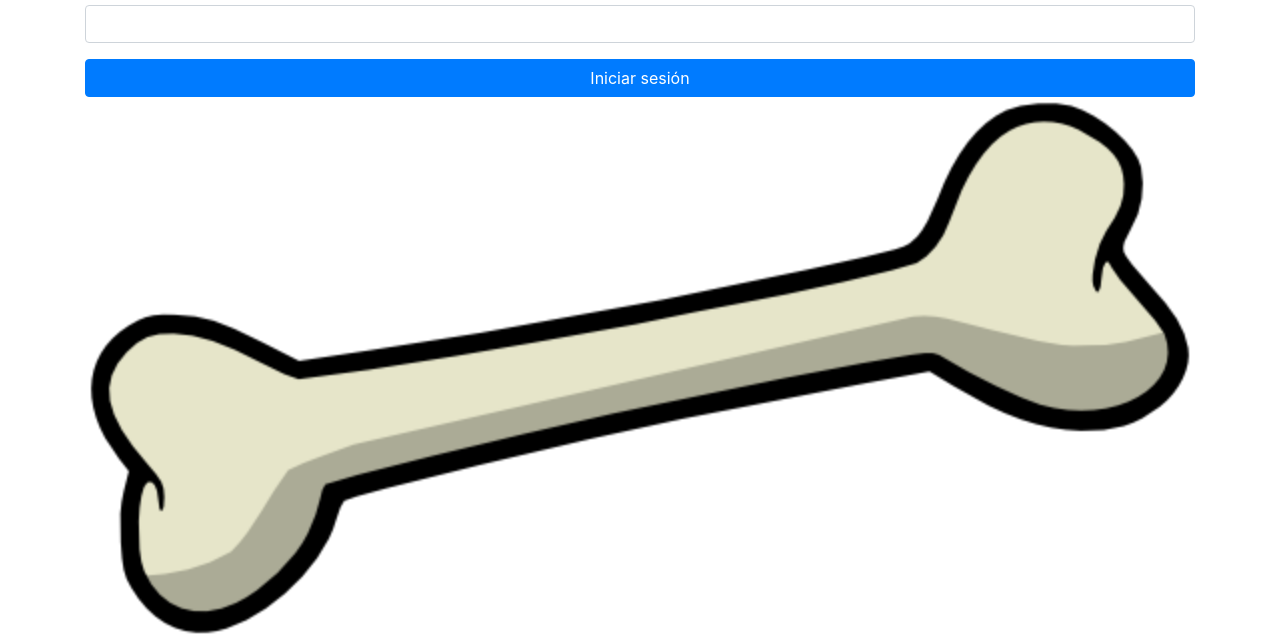
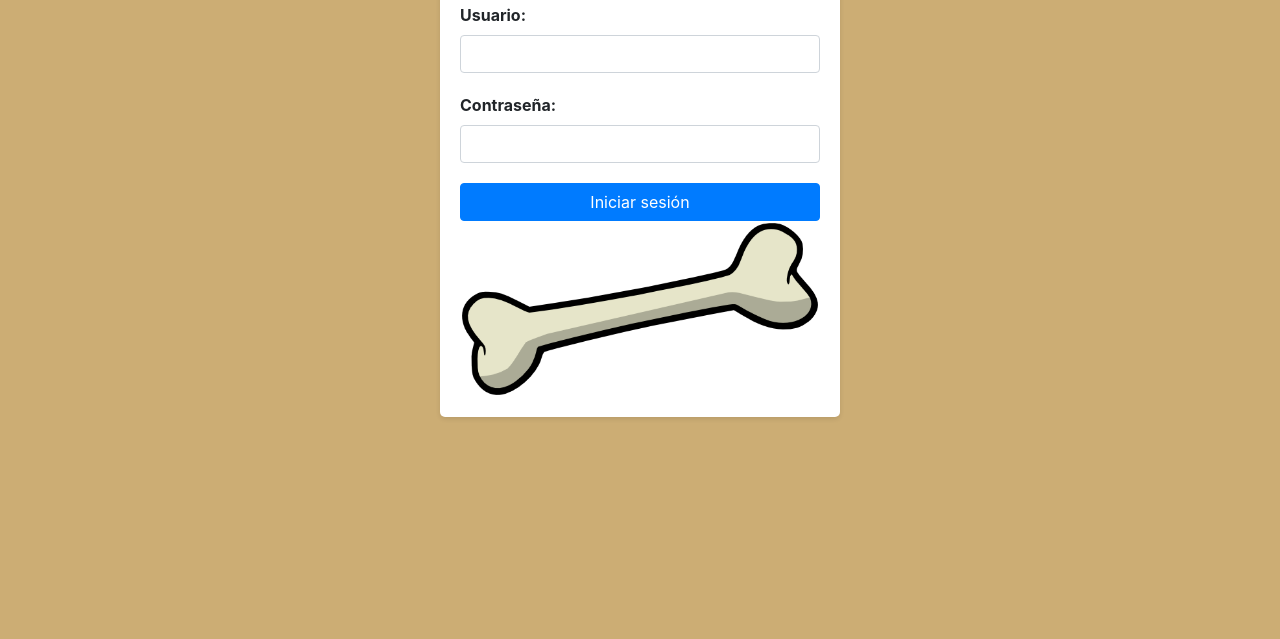
Before and after one commit to Ella2024/Perrometro-codo-a-codo, a plain HTML site: page Inicio de sesion/IndexS.html in a window 1280 px wide. Shown: the part 185-824 px from the top of the page. After the commit the page ends 800 px from the top, so only its background shows below. Drawn offline with nearby package versions, Linux system fonts and the light colour scheme; files whose address does not match are found by name.

Commit message:
Update IndexS.html

```diff
--- a/Inicio de sesion/IndexS.html
+++ b/Inicio de sesion/IndexS.html
@@ -5,7 +5,7 @@
   <meta name="viewport" content="width=device-width, initial-scale=1.0">
   <title>Iniciar sesión</title>
   <link rel="stylesheet" href="https://stackpath.bootstrapcdn.com/bootstrap/4.5.2/css/bootstrap.min.css">
-  <link rel="stylesheet" href="Inicio de sesion\StylesS.css">
+  <link rel="stylesheet" href="StylesS.css">
 </head>
 <body>
 
```
